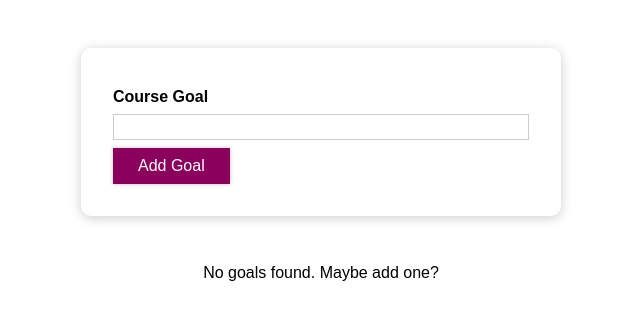
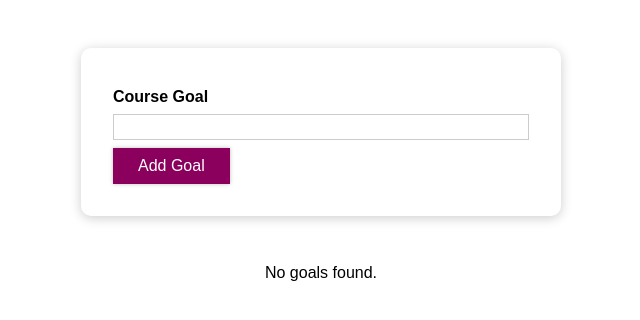
Before and after one commit to chanyu1/React-DoToday, a React (Create React App) app: page / in a window 1280 px wide. Shown: the top 320 px of the page, without its empty margins (319-959 px from the left). Built offline with nearby package versions, Linux system fonts and the light colour scheme.

Commit message:
Test commit

```diff
--- a/src/App.js
+++ b/src/App.js
@@ -22,9 +22,7 @@ const App = () => {
     });
   };
 
-  let content = (
-    <p style={{ textAlign: "center" }}>No goals found. Maybe add one?</p>
-  );
+  let content = <p style={{ textAlign: "center" }}>No goals found.</p>;
 
   if (courseGoals.length > 0) {
     content = (
```
